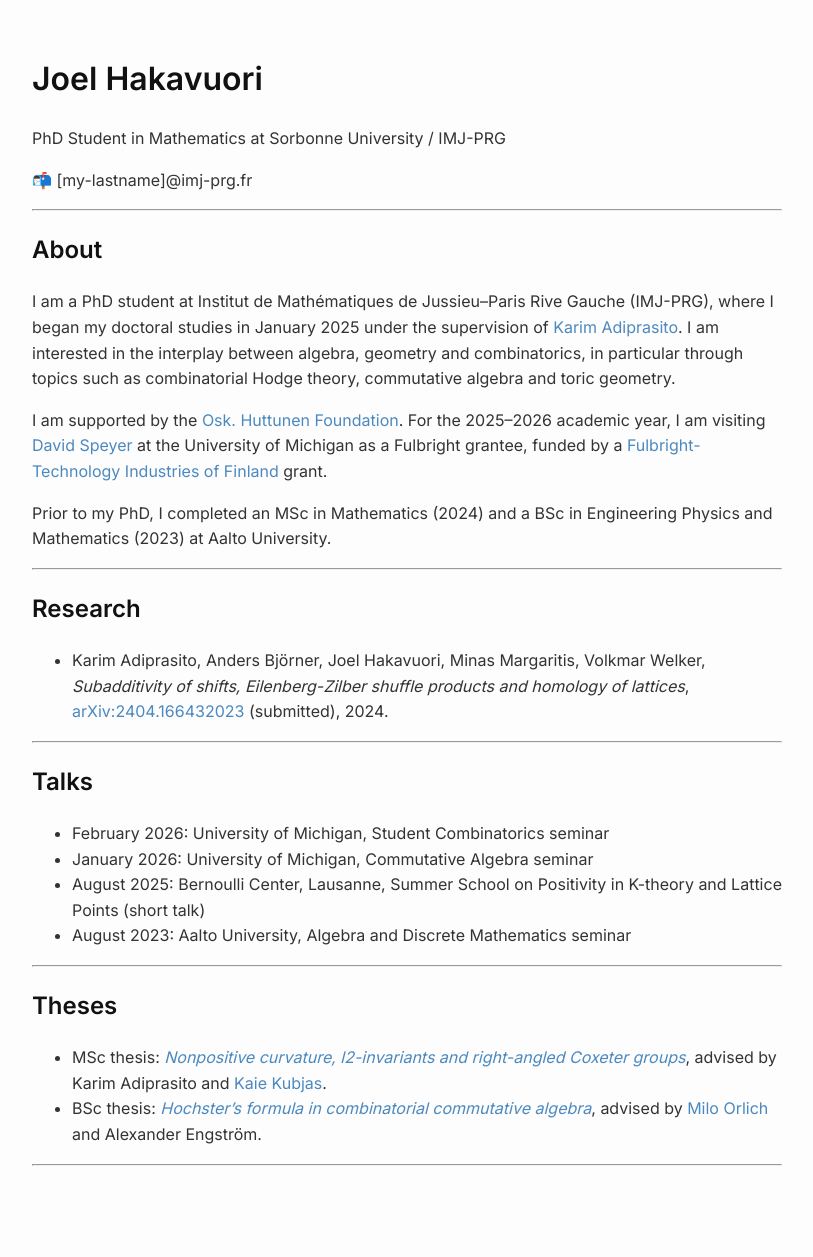
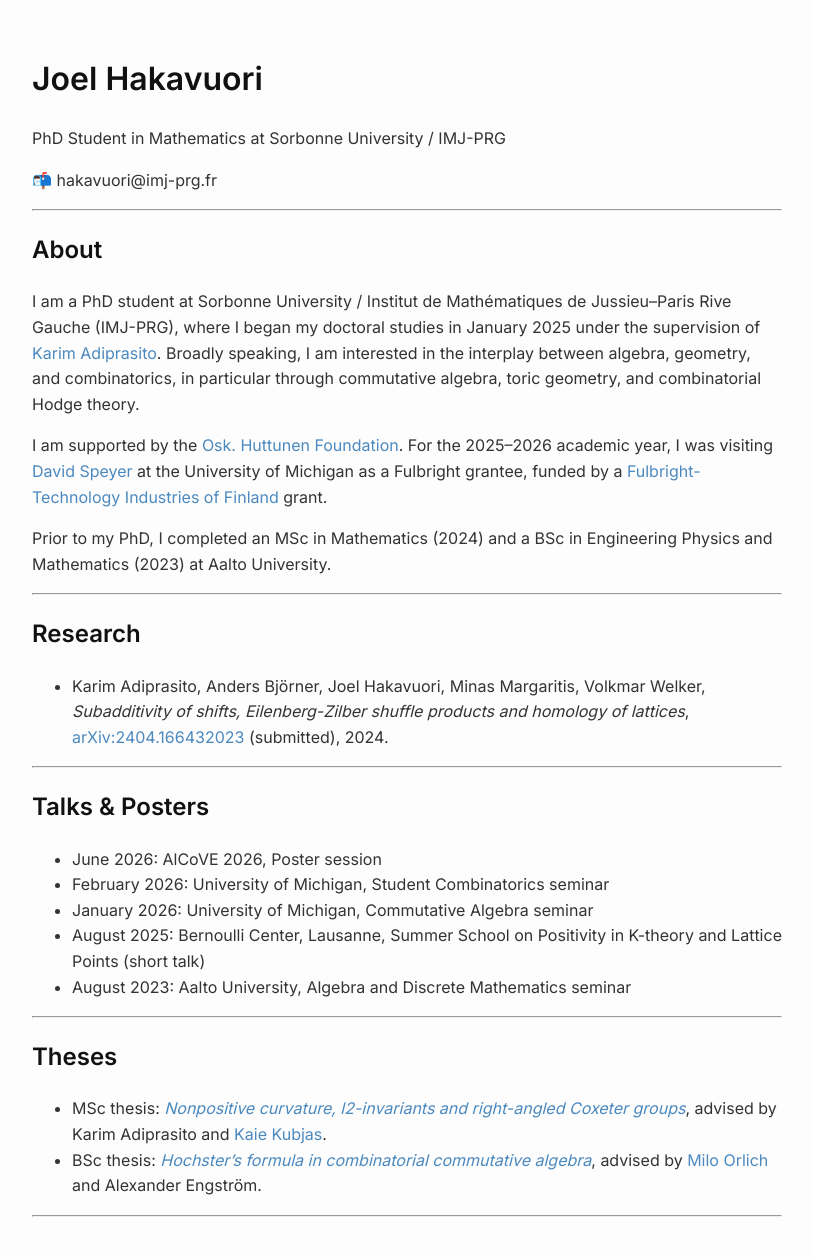
Before and after one commit to hakav/hakav.github.io, a Jekyll site: the page built from index.md, in a window 1280 px wide. Shown: the whole page, without its empty margins (233-1046 px from the left). Built offline with Jekyll 4.4.1, drawn with Linux system fonts in a browser that asks for light colours; before the commit the page ends 1206 px from its top, so only the background shows below that.

Commit message:
Update index.md

```diff
--- a/index.md
+++ b/index.md
@@ -19,15 +19,15 @@ title: Joel Hakavuori
 
 PhD Student in Mathematics at Sorbonne University / IMJ-PRG
 
-📬  [my-lastname]@imj-prg.fr
+📬  hakavuori@imj-prg.fr
 
 ---
 
 ## About
 
-I am a PhD student at Institut de Mathématiques de Jussieu–Paris Rive Gauche (IMJ-PRG), where I began my doctoral studies in January 2025 under the supervision of [Karim Adiprasito](https://webusers.imj-prg.fr/%7Ekarim.adiprasito/). I am interested in the interplay between algebra, geometry and combinatorics, in particular through topics such as combinatorial Hodge theory, commutative algebra and toric geometry.
+I am a PhD student at Sorbonne University / Institut de Mathématiques de Jussieu–Paris Rive Gauche (IMJ-PRG), where I began my doctoral studies in January 2025 under the supervision of [Karim Adiprasito](https://webusers.imj-prg.fr/%7Ekarim.adiprasito/). Broadly speaking, I am interested in the interplay between algebra, geometry, and combinatorics, in particular through commutative algebra, toric geometry, and combinatorial Hodge theory.
 
-I am supported by the [Osk. Huttunen Foundation](https://oskhuttunen.fi/). For the 2025–2026 academic year, I am visiting [David Speyer](https://websites.umich.edu/~speyer/) at the University of Michigan as a Fulbright grantee, funded by a [Fulbright-Technology Industries of Finland](https://www.fulbright.fi/grants-masters-studies/fulbright-technology-industries-finland-grants) grant.
+I am supported by the [Osk. Huttunen Foundation](https://oskhuttunen.fi/). For the 2025–2026 academic year, I was visiting [David Speyer](https://websites.umich.edu/~speyer/) at the University of Michigan as a Fulbright grantee, funded by a [Fulbright-Technology Industries of Finland](https://www.fulbright.fi/grants-masters-studies/fulbright-technology-industries-finland-grants) grant.
 
 Prior to my PhD, I completed an MSc in Mathematics (2024) and a BSc in Engineering Physics and Mathematics (2023) at Aalto University.
 
@@ -39,8 +39,9 @@ Prior to my PhD, I completed an MSc in Mathematics (2024) and a BSc in Engineeri
 
 ---
 
-## Talks
+## Talks & Posters
 
+- June 2026: AlCoVE 2026, Poster session
 - February 2026: University of Michigan, Student Combinatorics seminar
 - January 2026: University of Michigan, Commutative Algebra seminar
 - August 2025: Bernoulli Center, Lausanne, Summer School on Positivity in K-theory and Lattice Points (short talk)
```
